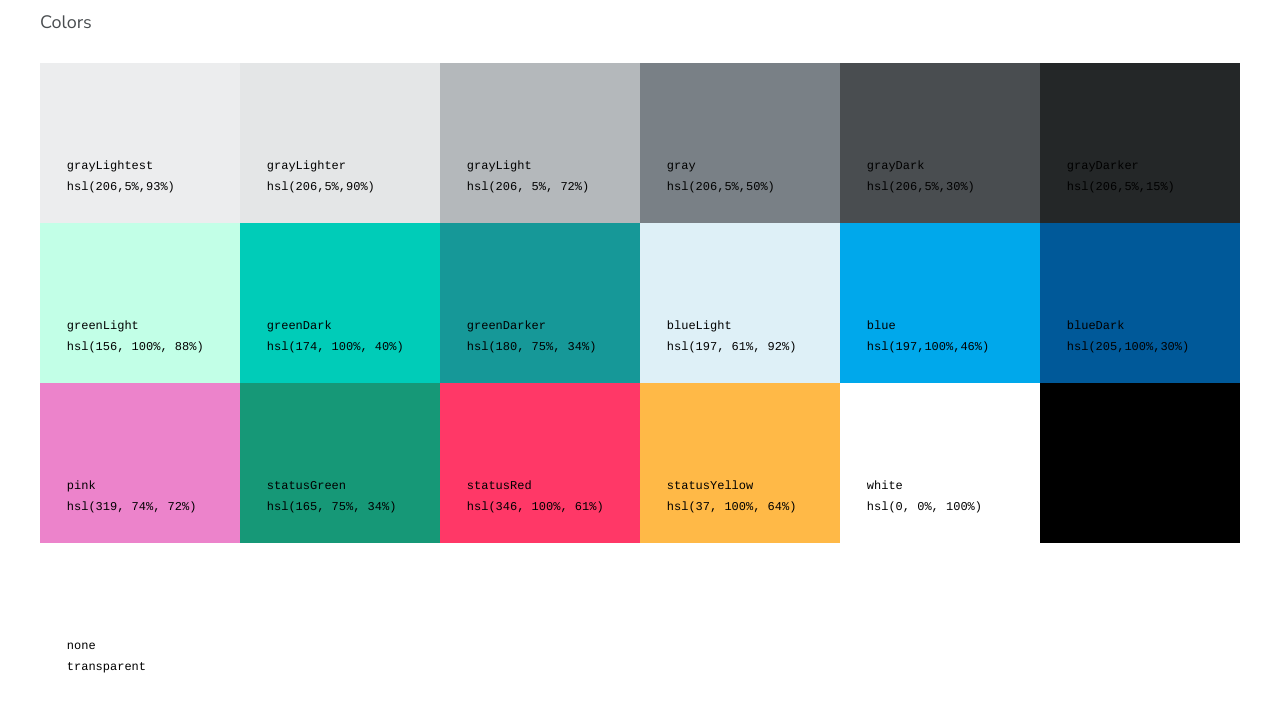
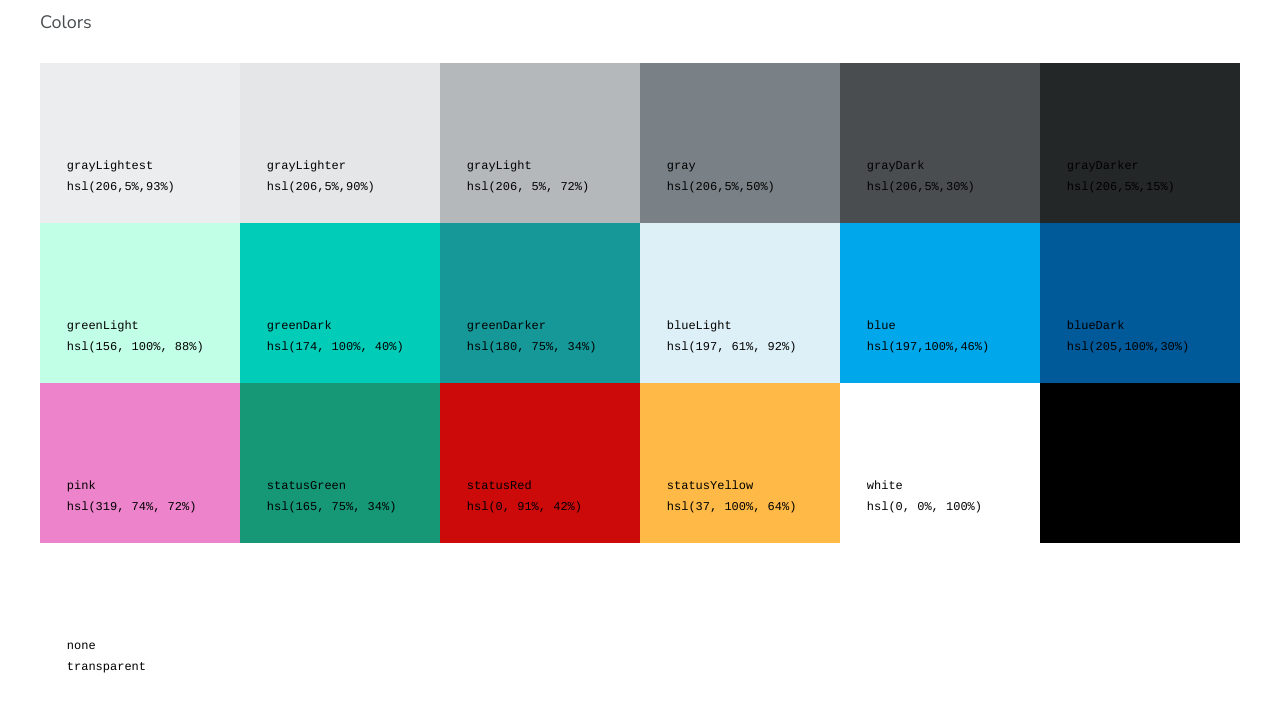
Before and after one commit to garden-io/eden, a Gatsby site: page / in a window 1280 px wide. Shown: the part 227-930 px from the top of the page. Built offline with nearby package versions, Linux system fonts and the light colour scheme; Gatsby itself is replaced by a stand-in of ours; a web font is replaced by a local one.

Commit message:
fix: adjusting red and docs

```diff
--- a/src/pages/index.tsx
+++ b/src/pages/index.tsx
@@ -1,5 +1,20 @@
 import React from "react"
 import { Box, GlobalStyles, Text, Space, Grid, colors, Code, Section, Color } from ".."
+
+const EdenColors = () => (
+  <Grid columns={6} gap="none">
+    {Object.entries(colors).map(([key, value]) => (
+      <Box key={key} background={key as Color} height="160px" align="flex-end">
+        <Code size="small" color="black">
+          {key}
+        </Code>
+        <Code size="small" color="black">
+          {value}
+        </Code>
+      </Box>
+    ))}
+  </Grid>
+)
 
 const Colors = () => {
   return (
@@ -11,18 +26,7 @@ const Colors = () => {
         <Grid gap="large">
           <Text size="large">Eden</Text>
           <Text>Colors</Text>
-          <Grid columns={6} gap="none">
-            {Object.entries(colors).map(([key, value]) => (
-              <Box key={key} background={key as Color} height="160px" align="flex-end">
-                <Code size="small" color="black">
-                  {key}
-                </Code>
-                <Code size="small" color="black">
-                  {value}
-                </Code>
-              </Box>
-            ))}
-          </Grid>
+          <EdenColors />
         </Grid>
       </Section>
     </>
--- a/src/themes/index.ts
+++ b/src/themes/index.ts
@@ -35,7 +35,7 @@ export const grayColors = {
 
 export const statusColors = {
   statusGreen: "hsl(165, 75%, 34%)",
-  statusRed: "hsl(346, 100%, 61%)",
+  statusRed: "hsl(0, 91%, 42%)",
   statusYellow: "hsl(37, 100%, 64%)",
 }
 
```
